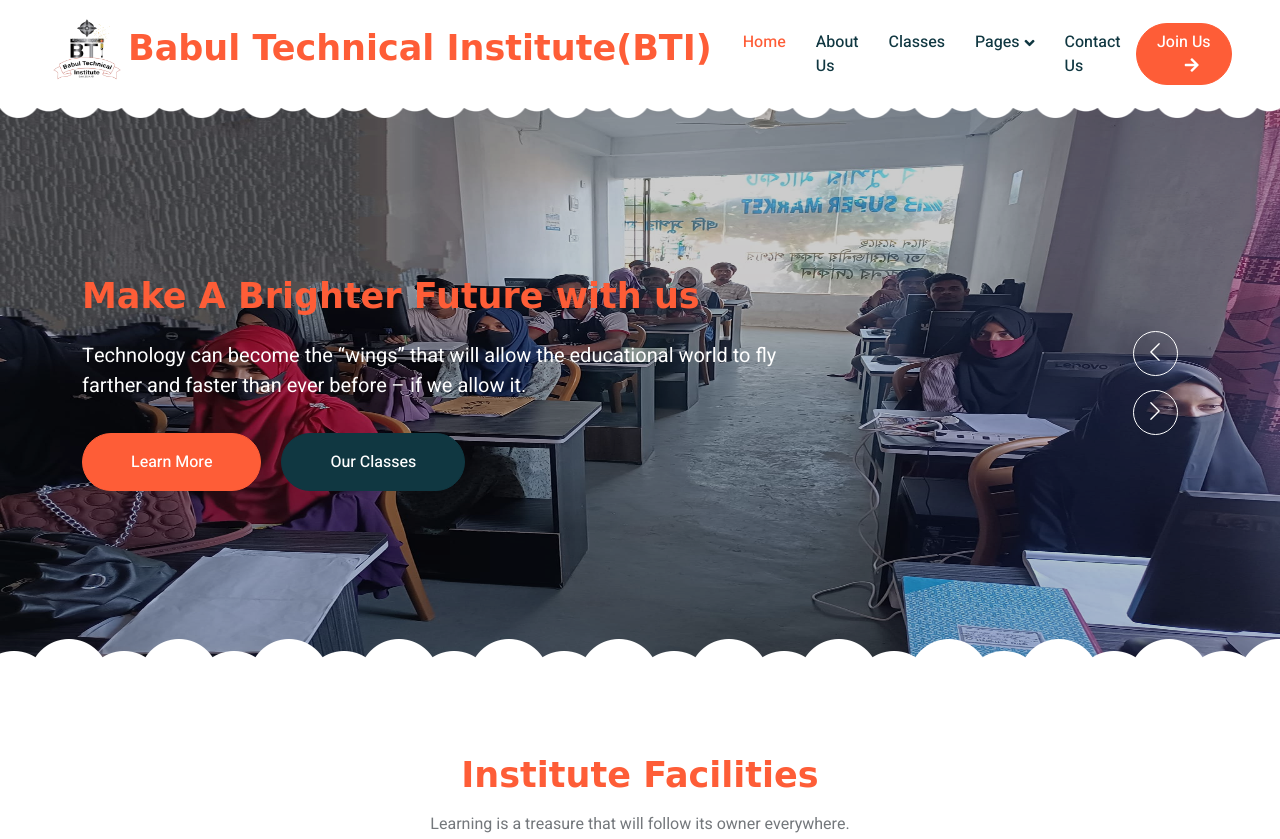
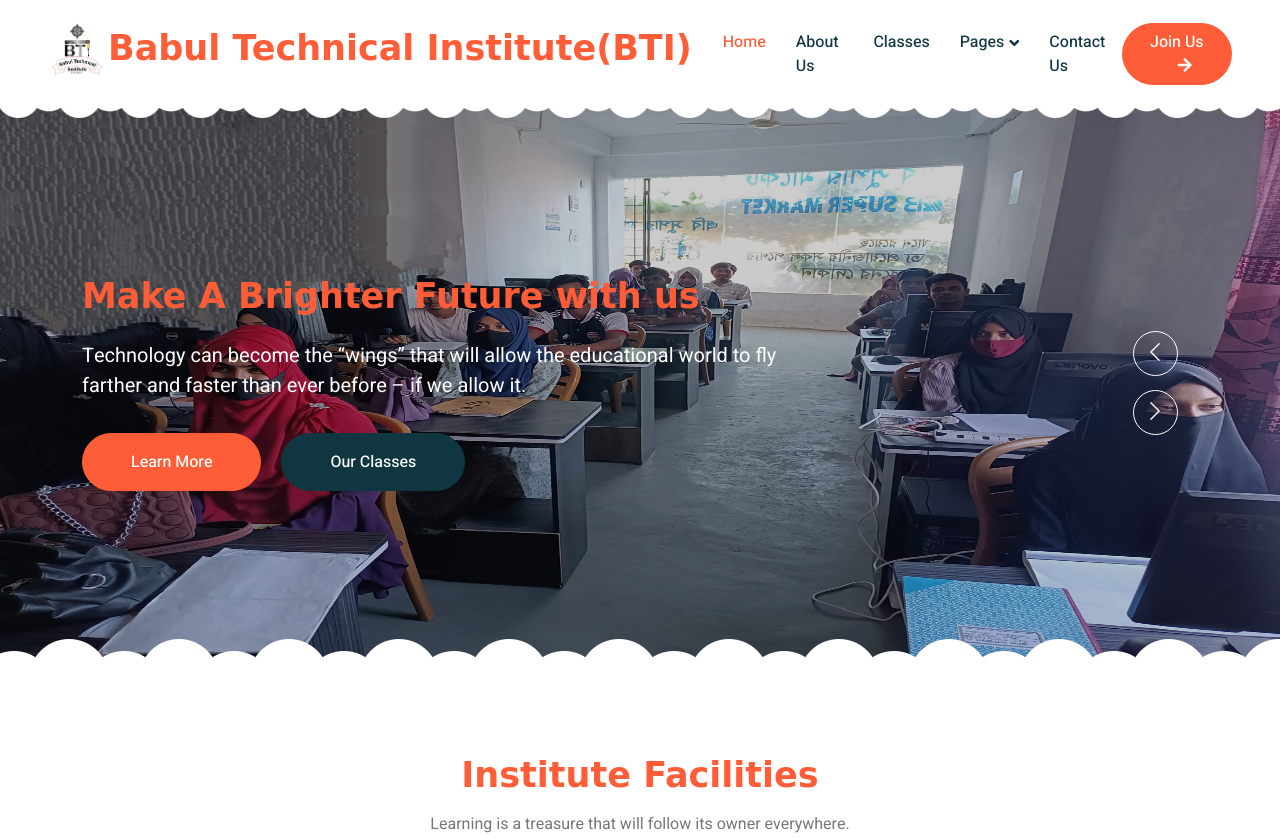
Before and after one commit to babultechnicalinstitute-bti/BTI, a plain HTML site: page index.html in a window 1280 px wide. Shown: the top 839 px of the page. Drawn offline with nearby package versions, Linux system fonts and the light colour scheme.

Commit message:
Update style.css

```diff
--- a/css/style.css
+++ b/css/style.css
@@ -115,8 +115,8 @@ h6,
     color: var(--primary);
 }
 .navbar .img-logo{
-    height: 70px;
-    width: 80px;
+    height: 60px;
+    width: 60px;
 }
 
 .navbar.sticky-top {
```
